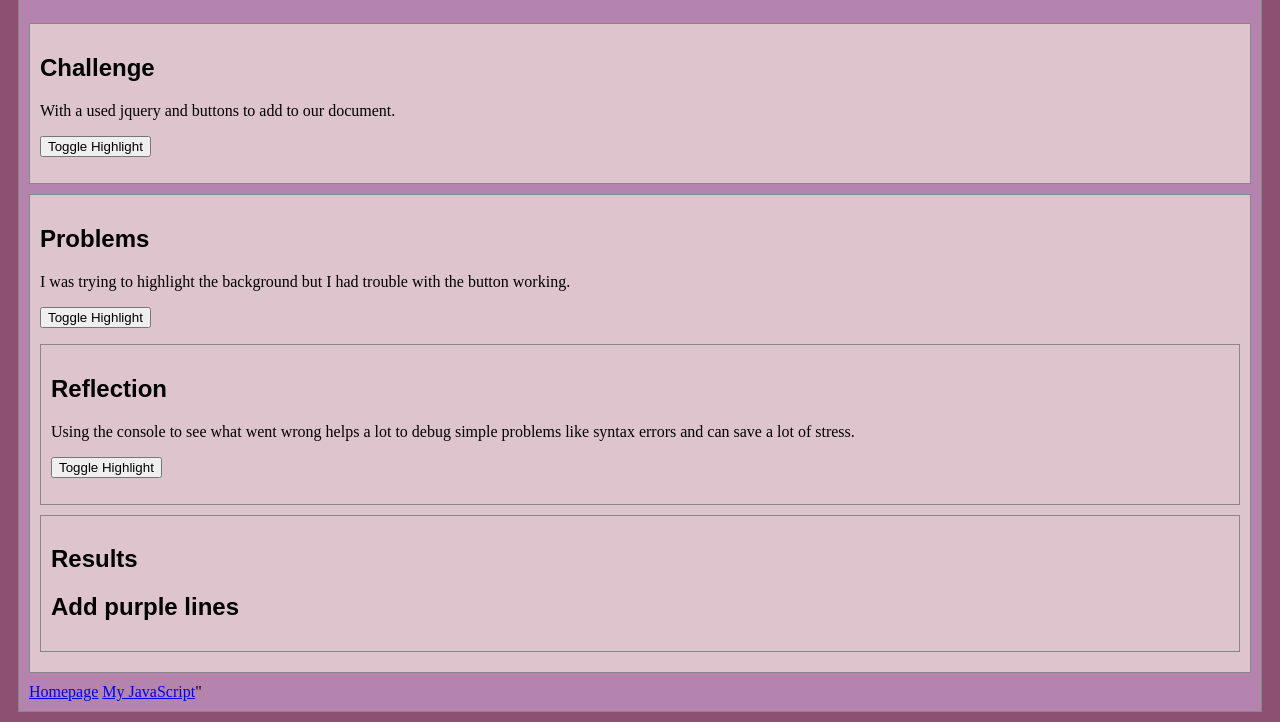
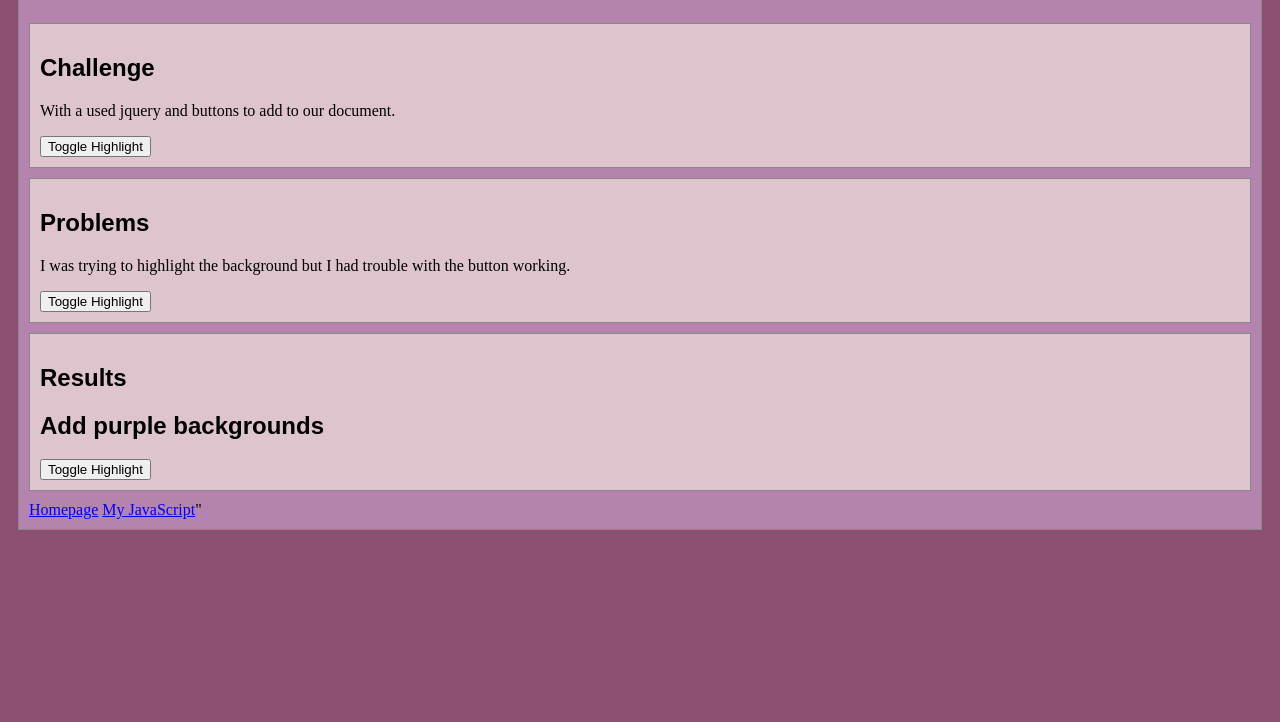
Before and after one commit to abahador/art101, a plain HTML site: page lab11/index.html in a window 1280 px wide. Shown: the part 88-810 px from the top of the page. Drawn offline with nearby package versions, Linux system fonts and the light colour scheme.

Commit message:
lab11debug

```diff
--- a/lab11/css/lab.css
+++ b/lab11/css/lab.css
@@ -3,7 +3,7 @@
 /* the period in a CSS selector selects an element by class, e.g., class="minor-section" */
 
 .special {
-  background-color: purple
+  background-color: purple;
 }
 .minor-section {
     padding: 10px;
--- a/lab11/index.html
+++ b/lab11/index.html
@@ -24,27 +24,30 @@
 	<main id="content">
 		<section>
 			<h1>Lab 11: Libraries & jQuery</h1>
-			<div class="minor-section" id = "challenge" class="sectionbox">
+			<div class="minor-section">
+				<div id = "challenge">
 					<h2>Challenge</h2>
-					<p>With a used jquery and buttons to add to our document.<p>
-					<button class="btn btn-secondary highlight-button">Toggle Highlight</button>
+					<p>With a used jquery and buttons to add to our document.</p>
+					<!--<button class="btn btn-secondary highlight-button">Toggle Highlight</button>-->
+				</div>
 			</div>
 
-			<div class="minor-section" id = "problems" class="sectionbox">
+			<div class="minor-section" >
+				<div id = "problems" >
 					<h2>Problems</h2>
-					<p>I was trying to highlight the background but I had trouble with the button working.<p>
-					<button class="btn btn-secondary highlight-button">Toggle Highlight</button>
-			<div class="minor-section">
-					<h2>Reflection</h2>
-					<p> Using the console to see what went wrong helps a lot to debug simple problems like syntax errors and can save a lot of stress. <p>
-					<button class="btn btn-secondary highlight-button">Toggle Highlight</button>
+					<p>I was trying to highlight the background but I had trouble with the button working.</p>
+					<!--<button class="btn btn-secondary highlight-button">Toggle Highlight</button>-->
+				</div>
 			</div>
 
-			<div class="minor-section" id = "results" class="sectionbox">
+			<div class="minor-section" >
+				<div id = "results" >
 					<h2>Results</h2>
 
 					<div id="output" name = "output-name">
-						<h2>Add purple lines</h2>
+						<h2>Add purple backgrounds</h2>
+					</div>
+				</div>
 			</div>
 		</section>
 		<nav id="links">
--- a/lab11/js/lab.js
+++ b/lab11/js/lab.js
@@ -3,8 +3,18 @@
 // Date: 5/17/2023
 
 //$("sectionbox.append")("<button class='btn btn-secondary highlight-button'>Toggle Highlight</button>");
-$(".sectionbox").append("<button class='btn btn-secondary highlight-button'>Toggle Highlight</button>")
+$("#challenge").append("<button id='highlight-button'>Toggle Highlight</button>")
+$("#problems").append("<button id='highlight-buttons'>Toggle Highlight</button>")
+$("#results").append("<button id='highlight-buttonss'>Toggle Highlight</button>")
 
-$(".highlight-button").click(function(){
+$("#highlight-button").click(function(){
     $(this).parent().toggleClass("special");
 })
+
+$("#highlight-buttons").click(function(){
+    $(this).parent().toggleClass("special");
+})
+
+$("#highlight-buttonss").click(function(){
+    $(this).parent().toggleClass("special");
+})
```
